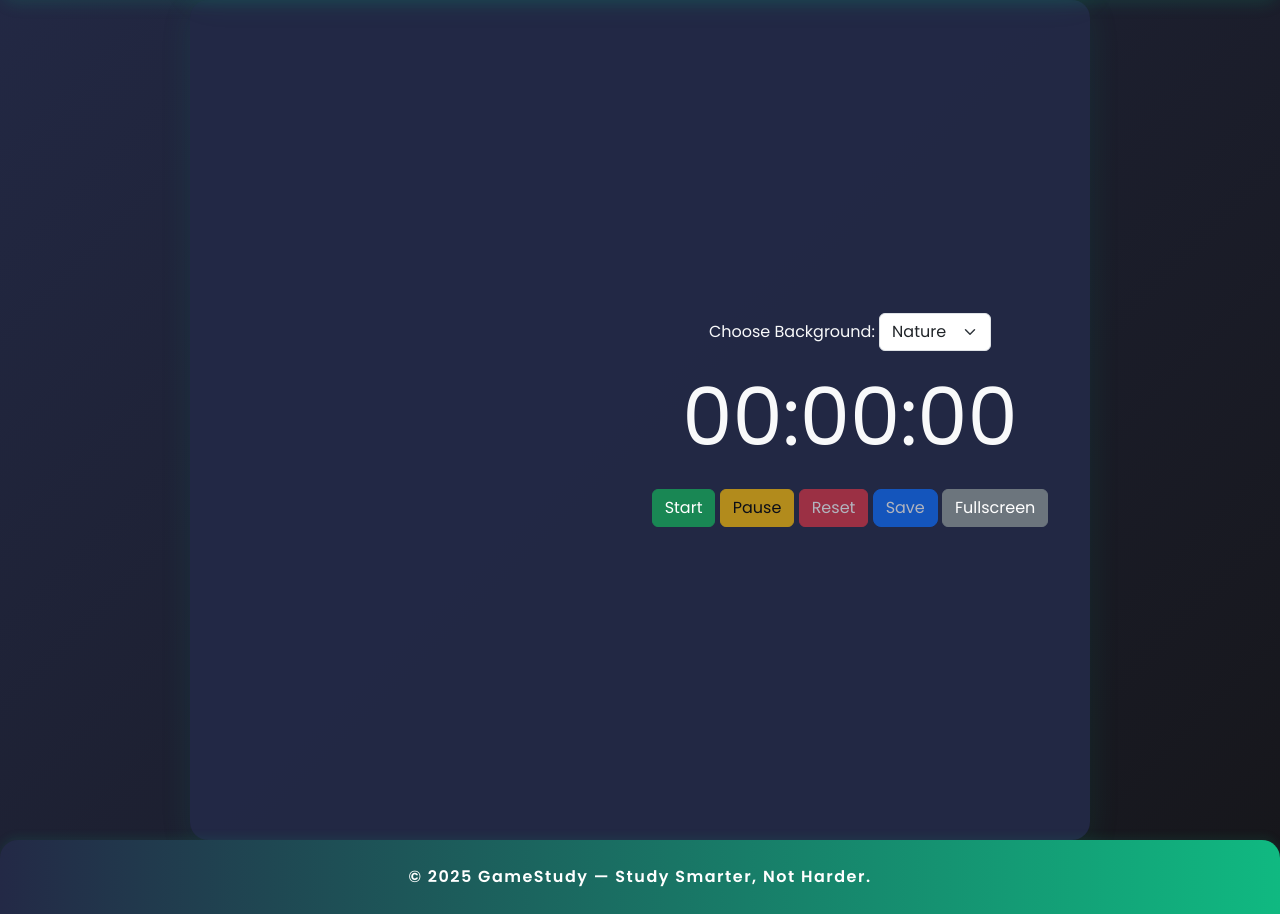
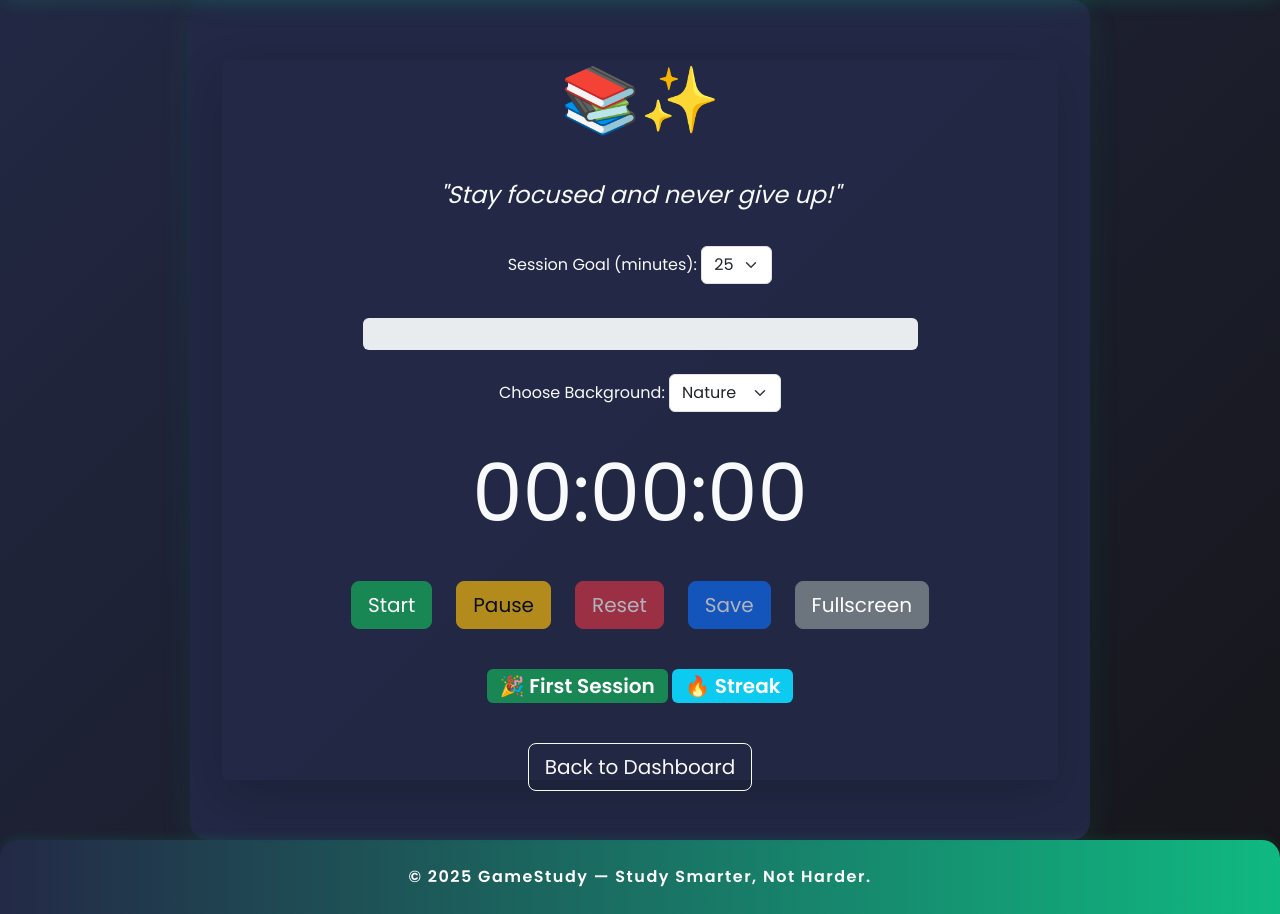
Before and after one commit to TempeHS/2025SE-Cameron.L-Major, a Flask app: page /study_timer in a window 1280 px wide; the page is wider, and only the part inside the window is pictured. Shown: the part 117-1031 px from the top of that part. Run offline with Flask 3, Linux system fonts and the light colour scheme; a user stored in the database is signed in; some libraries are stand-ins or nearby versions.

Commit message:
Updated sudytimer html

```diff
--- a/templates/study_timer.html
+++ b/templates/study_timer.html
@@ -1,25 +1,100 @@
 {% extends "layout.html" %}
 {% block title %}Study Timer{% endblock %}
 {% block content %}
-<div id="study-timer" class="d-flex flex-column align-items-center justify-content-center" style="min-height:100vh; width:100vw; background-size:cover; background-position:center;">
-  <div class="mb-3 text-center">
+<div class="container-fluid d-flex align-items-center justify-content-center" style="min-height:100vh;">
+  <div id="study-timer"
+       class="d-flex flex-column align-items-center justify-content-center gap-4 shadow-lg rounded p-5 w-100"
+       style="background-size:cover; background-position:center; height:90vh;">
+    <!-- Big Emoji -->
+    <div class="text-center" style="font-size:4rem;">📚✨</div>
+    <!-- Rotating Motivational Quote -->
+    <div id="motivational-quote" class="text-center text-light mb-2" style="font-style:italic; font-size:1.5rem;">
+      "Stay focused and never give up!"
+    </div>
+    <!-- Session Goal Selector -->
+    <div class="mb-2 text-center w-100">
+      <label for="session-goal" class="form-label text-light">Session Goal (minutes):</label>
+      <select id="session-goal" class="form-select w-auto d-inline-block">
+        <option value="25">25</option>
+        <option value="50">50</option>
+        <option value="90">90</option>
+      </select>
+    </div>
+    <!-- Progress Bar -->
+    <div class="w-75">
+      <div class="progress" style="height: 2rem;">
+        <div id="session-progress" class="progress-bar bg-success" role="progressbar" style="width: 0%; font-size:1.2rem;"></div>
+      </div>
+    </div>
+    <!-- Background Selector -->
+    <div class="mb-2 text-center w-100">
       <label for="bg-select" class="form-label text-light">Choose Background:</label>
       <select id="bg-select" class="form-select w-auto d-inline-block">
         <option value="nature.png">Nature</option>
         <option value="ocean.png">Oceans</option>
         <option value="space.png">Space</option>
+        <option value="black.png">Black</option>
+        <option value="study.png">Study</option>
       </select>
     </div>
-  <div id="timer-display" class="display-1 text-light mb-4">00:00:00</div>
-  <div>
-    <button id="start-btn" class="btn btn-success">Start</button>
-    <button id="pause-btn" class="btn btn-warning" disabled>Pause</button>
-    <button id="reset-btn" class="btn btn-danger" disabled>Reset</button>
-    <button id="save-btn" class="btn btn-primary" disabled>Save</button>
-    <button id="fullscreen-btn" class="btn btn-secondary">Fullscreen</button>
+    <!-- Timer Display -->
+    <div id="timer-display" class="display-1 text-light mb-3 text-center" style="font-size:5rem;">00:00:00</div>
+    <!-- Timer Controls -->
+    <div class="d-flex flex-wrap justify-content-center gap-4 w-100">
+      <button id="start-btn" class="btn btn-success btn-lg">Start</button>
+      <button id="pause-btn" class="btn btn-warning btn-lg" disabled>Pause</button>
+      <button id="reset-btn" class="btn btn-danger btn-lg" disabled>Reset</button>
+      <button id="save-btn" class="btn btn-primary btn-lg" disabled>Save</button>
+      <button id="fullscreen-btn" class="btn btn-secondary btn-lg">Fullscreen</button>
+    </div>
+    <!-- Achievements Preview (static example) -->
+    <div class="mt-3 text-center">
+      <span class="badge bg-success fs-5">🎉 First Session</span>
+      <span class="badge bg-info fs-5">🔥 Streak</span>
+    </div>
+    <!-- Back to Dashboard -->
+    <a href="{{ url_for('dashboard') }}" class="btn btn-outline-light mt-3 btn-lg">Back to Dashboard</a>
   </div>
 </div>
 {% endblock %}
 {% block scripts %}
 <script src="{{ url_for('static', filename='js/study_timer.js') }}"></script>
+<script>
+// Rotating motivational quotes
+const quotes = [
+  "Stay focused and never give up!",
+  "Small steps every day lead to big results.",
+  "You’re closer than you think!",
+  "Consistency is the key to success.",
+  "Believe in yourself and all that you are."
+];
+let quoteIdx = 0;
+setInterval(() => {
+  quoteIdx = (quoteIdx + 1) % quotes.length;
+  document.getElementById('motivational-quote').textContent = quotes[quoteIdx];
+}, 7000);
+
+// Progress bar logic
+const progressBar = document.getElementById('session-progress');
+const sessionGoalSelect = document.getElementById('session-goal');
+let sessionGoal = parseInt(sessionGoalSelect ? sessionGoalSelect.value : 25, 10);
+
+if (sessionGoalSelect) {
+  sessionGoalSelect.addEventListener('change', function() {
+    sessionGoal = parseInt(this.value, 10);
+    updateProgressBar();
+  });
+}
+
+function updateProgressBar() {
+  if (progressBar && window.elapsedSeconds !== undefined) {
+    const percent = Math.min(100, (window.elapsedSeconds / (sessionGoal * 60)) * 100);
+    progressBar.style.width = percent + "%";
+    progressBar.textContent = Math.floor(percent) + "%";
+  }
+}
+
+// Hook into timer update (study_timer.js should call updateProgressBar after updateDisplay)
+window.updateProgressBar = updateProgressBar;
+</script>
 {% endblock %}
```
Also changed, not shown: .databaseFiles/database.db, static/images/black.png (added), static/images/study.png (added), static/qr_codes/cam.png, 1 other file. Lines whose indentation alone changed are shown as unchanged.
